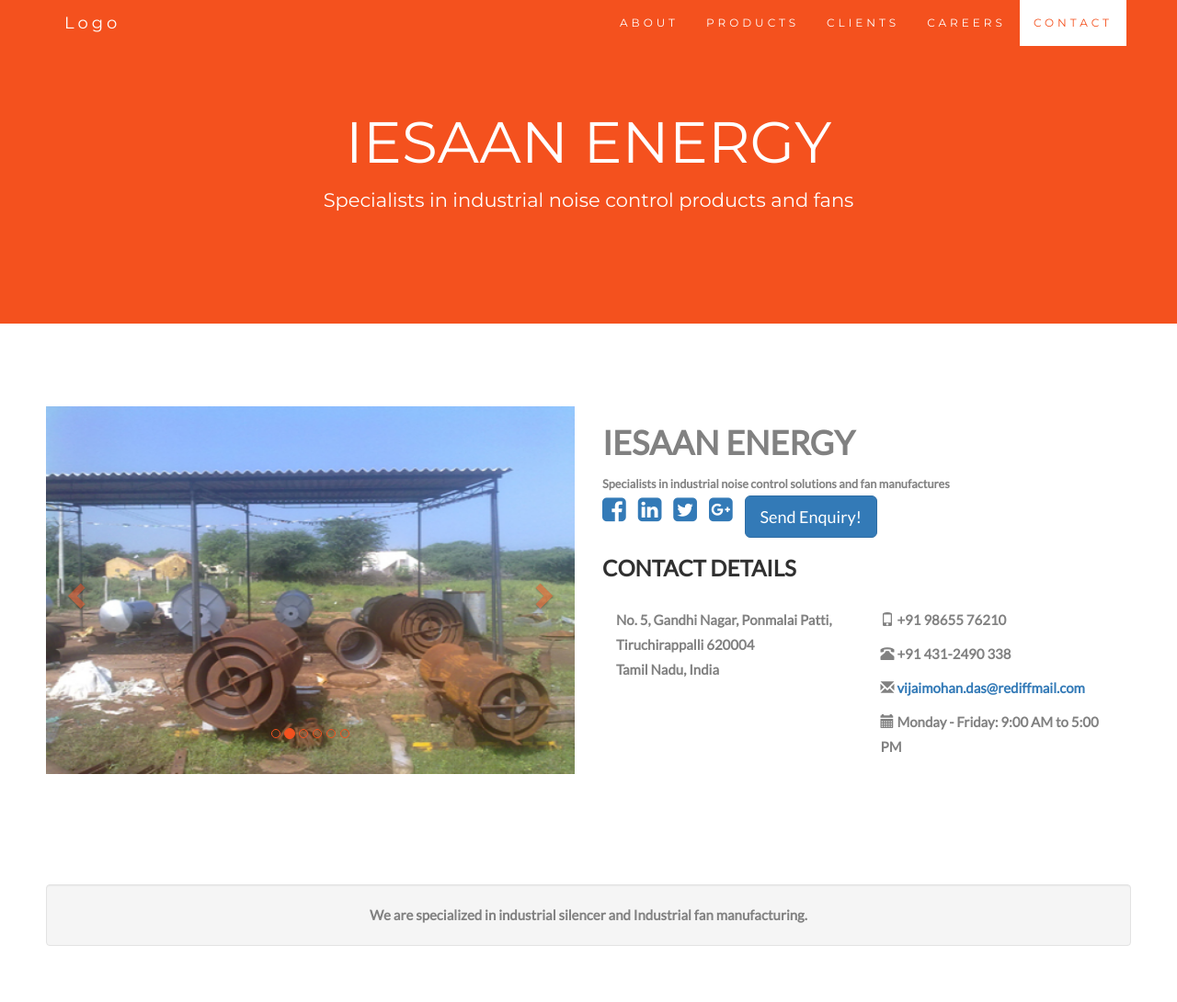
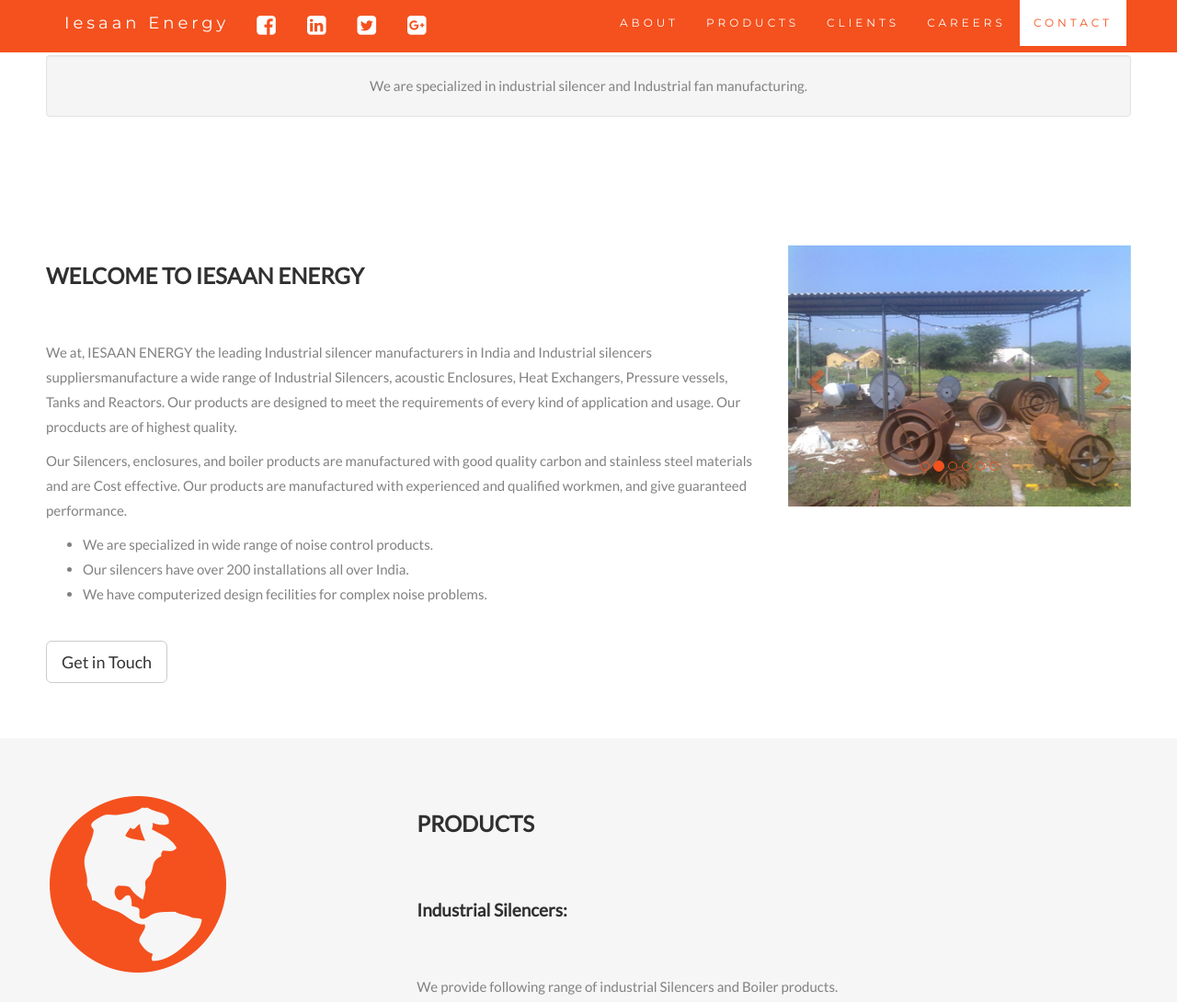
Before and after one commit to rmohandass/iesaanenergy, a plain HTML site: page index.html in a window 1280 px wide. Shown: the top 1090 px of the page at 92% size. Drawn offline with nearby package versions, Linux system fonts and the light colour scheme; some packages are replaced by stand-ins of ours.

Commit message:
carousel moved to right side of About section

```diff
--- a/index.html
+++ b/index.html
@@ -201,9 +201,17 @@
         <span class="icon-bar"></span>
         <span class="icon-bar"></span>
       </button>
-      <a class="navbar-brand" href="#myPage">Logo</a>
+      <a class="navbar-brand" href="#myPage">Iesaan Energy</a>
+
     </div>
     <div class="collapse navbar-collapse" id="myNavbar">
+
+      <ul class="nav navbar-nav navbar-center">
+          <li><a href="#"><i class="fa fa-facebook-square fa-2x"></i></a></li>
+          <li><a href="#"><i class="fa fa-linkedin-square fa-2x"></i></a></li>
+          <li><a href="#"><i class="fa fa-twitter-square fa-2x"></i></a></li>
+          <li><a href="#"><i class="fa fa-google-plus-square fa-2x"></i></a></li>
+      </ul>
       <ul class="nav navbar-nav navbar-right">
         <li><a href="#about">ABOUT</a></li>
         <li><a href="#products">PRODUCTS</a></li>
@@ -214,90 +222,6 @@
     </div>
   </div>
 </nav>
-
-<div class="jumbotron text-center">
-  <h1>IESAAN ENERGY</h1>
-  <p>Specialists in industrial noise control products and fans</p>
-</div>
-
-<div class="container-fluid">
-
-        <!-- Heading Row -->
-        <div class="row">
-          <div id="myCarousel" class="col-md-6 carousel slide" data-ride="carousel">
-            <!-- Indicators -->
-            <ol class="carousel-indicators">
-            <li data-target="#myCarousel" data-slide-to="0" class="active"></li>
-            <li data-target="#myCarousel" data-slide-to="1"></li>
-            <li data-target="#myCarousel" data-slide-to="2"></li>
-            <li data-target="#myCarousel" data-slide-to="3"></li>
-            <li data-target="#myCarousel" data-slide-to="4"></li>
-            <li data-target="#myCarousel" data-slide-to="5"></li>
-            </ol>
-
-            <!-- Wrapper for slides -->
-            <div class="carousel-inner">
-            <div class="item active">
-              <img src="images/carousel/559764_orig.jpg" style="height:400px;width:100%;">
-            </div>
-            <div class="item">
-              <img src="images/carousel/1010990_orig.jpg" style="height:400px;width:100%;">
-            </div>
-            <div class="item">
-              <img src="images/carousel/3145807_orig.jpg" style="height:400px;width:100%;">
-            </div>
-            <div class="item">
-              <img src="images/carousel/4576262_orig.jpg" style="height:400px;width:100%;">
-            </div>
-            <div class="item">
-              <img src="images/carousel/4678830_orig.jpg" style="height:400px;width:100%;">
-            </div>
-            <div class="item">
-              <img src="images/carousel/5705773_orig.jpg" style="height:400px;width:100%;">
-            </div>
-            </div>
-
-            <!-- Left and right controls -->
-            <a class="left carousel-control" href="#myCarousel" data-slide="prev">
-            <span class="glyphicon glyphicon-chevron-left"></span>
-            <span class="sr-only">Previous</span>
-            </a>
-            <a class="right carousel-control" href="#myCarousel" data-slide="next">
-            <span class="glyphicon glyphicon-chevron-right"></span>
-            <span class="sr-only">Next</span>
-            </a>
-            </div>
-            <!-- /.col-md-8 -->
-            <div class="col-md-6">
-                <h1><strong>IESAAN ENERGY<strong></h1>
-                <small>Specialists in industrial noise control solutions and fan manufactures </small>
-                <ul class="list-unstyled list-inline list-social-icons">
-                    <li><a href="#"><i class="fa fa-facebook-square fa-2x"></i></a></li>
-                    <li><a href="#"><i class="fa fa-linkedin-square fa-2x"></i></a></li>
-                    <li><a href="#"><i class="fa fa-twitter-square fa-2x"></i></a></li>
-                    <li><a href="#"><i class="fa fa-google-plus-square fa-2x"></i></a></li>
-                    <li><a class="btn btn-primary btn-lg" href="#">Send Enquiry!</a></li>
-                </ul>
-
-                <h2>Contact Details</h2>
-                <div class="col-md-6">
-                  <p>No. 5, Gandhi Nagar, Ponmalai Patti,<br>Tiruchirappalli 620004<br>Tamil Nadu, India<br></p>
-                </div>
-                <div class="col-md-6">
-                  <p><span class="glyphicon glyphicon-phone"></span> +91 98655 76210</p>
-                  <p><span class="glyphicon glyphicon-phone-alt"></span> +91 431-2490 338</p>
-                  <p><span class="glyphicon glyphicon-envelope"></span> <a href="mailto:vijaimohan.das@rediffmail.com">vijaimohan.das@rediffmail.com</a></p>
-                  <p><span class="glyphicon glyphicon-calendar"></span> Monday - Friday: 9:00 AM to 5:00 PM</p>
-
-
-                </div>
-
-
-            </div>
-            <!-- /.col-md-4 -->
-        </div>
-</div>
-
 <!-- Call to Action Well -->
 <div id="callActionWell" class="container-fluid">
   <div class="row">
@@ -327,7 +251,49 @@
       <br><button class="btn btn-default btn-lg">Get in Touch</button>
     </div>
     <div class="col-sm-4">
-      <span class="glyphicon glyphicon-signal logo"></span>
+      <div id="myCarousel" class="carousel slide" data-ride="carousel">
+        <!-- Indicators -->
+        <ol class="carousel-indicators">
+        <li data-target="#myCarousel" data-slide-to="0" class="active"></li>
+        <li data-target="#myCarousel" data-slide-to="1"></li>
+        <li data-target="#myCarousel" data-slide-to="2"></li>
+        <li data-target="#myCarousel" data-slide-to="3"></li>
+        <li data-target="#myCarousel" data-slide-to="4"></li>
+        <li data-target="#myCarousel" data-slide-to="5"></li>
+        </ol>
+
+        <!-- Wrapper for slides -->
+        <div class="carousel-inner">
+        <div class="item active">
+          <img src="images/carousel/559764_orig.jpg" style="height:100%;width:100%;">
+        </div>
+        <div class="item">
+          <img src="images/carousel/1010990_orig.jpg" style="height:100%;width:100%;">
+        </div>
+        <div class="item">
+          <img src="images/carousel/3145807_orig.jpg" style="height:100%;width:100%;">
+        </div>
+        <div class="item">
+          <img src="images/carousel/4576262_orig.jpg" style="height:100%;width:100%;">
+        </div>
+        <div class="item">
+          <img src="images/carousel/4678830_orig.jpg" style="height:100%;width:100%;">
+        </div>
+        <div class="item">
+          <img src="images/carousel/5705773_orig.jpg" style="height:100%;width:100%;">
+        </div>
+        </div>
+
+        <!-- Left and right controls -->
+        <a class="left carousel-control" href="#myCarousel" data-slide="prev">
+        <span class="glyphicon glyphicon-chevron-left"></span>
+        <span class="sr-only">Previous</span>
+        </a>
+        <a class="right carousel-control" href="#myCarousel" data-slide="next">
+        <span class="glyphicon glyphicon-chevron-right"></span>
+        <span class="sr-only">Next</span>
+        </a>
+        </div>
     </div>
   </div>
 </div>
```
Also changed, not shown: images/logo.png (added), images/logo1.png (added), images/logo2.png (added).
